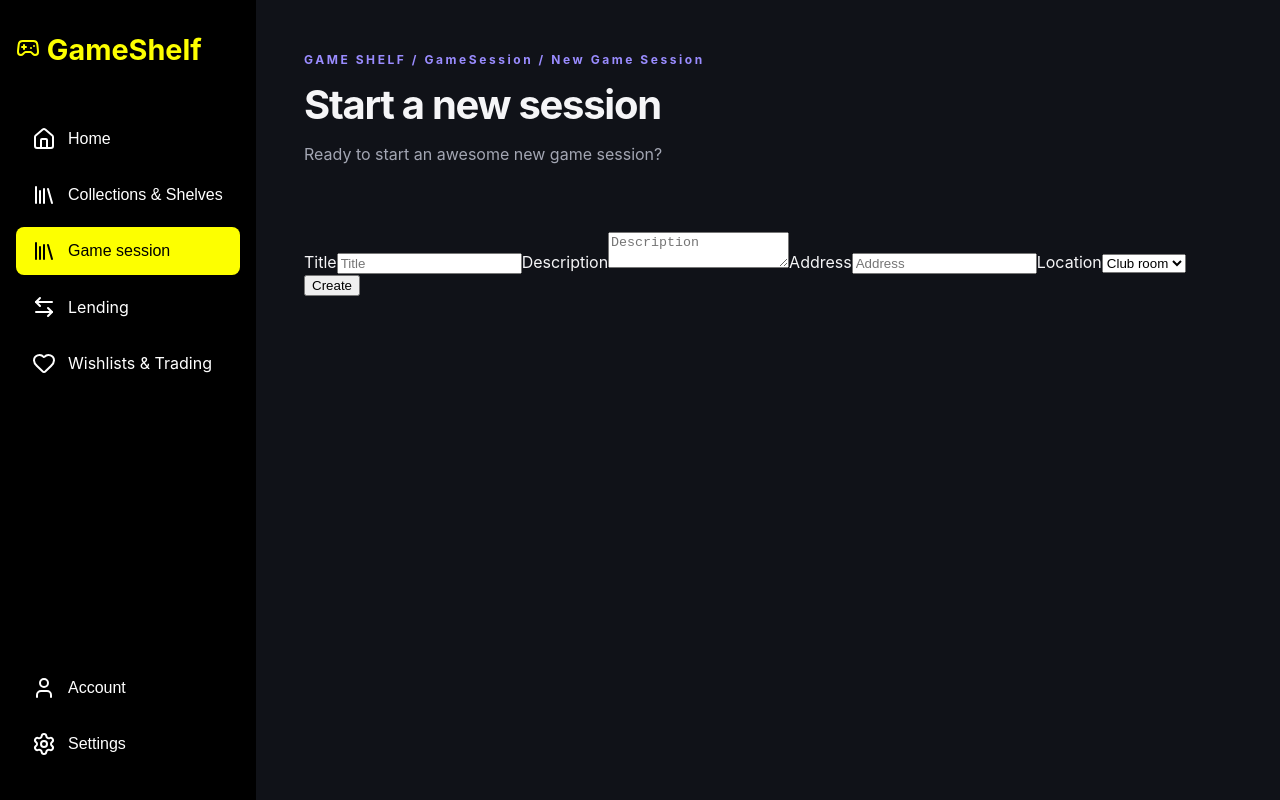
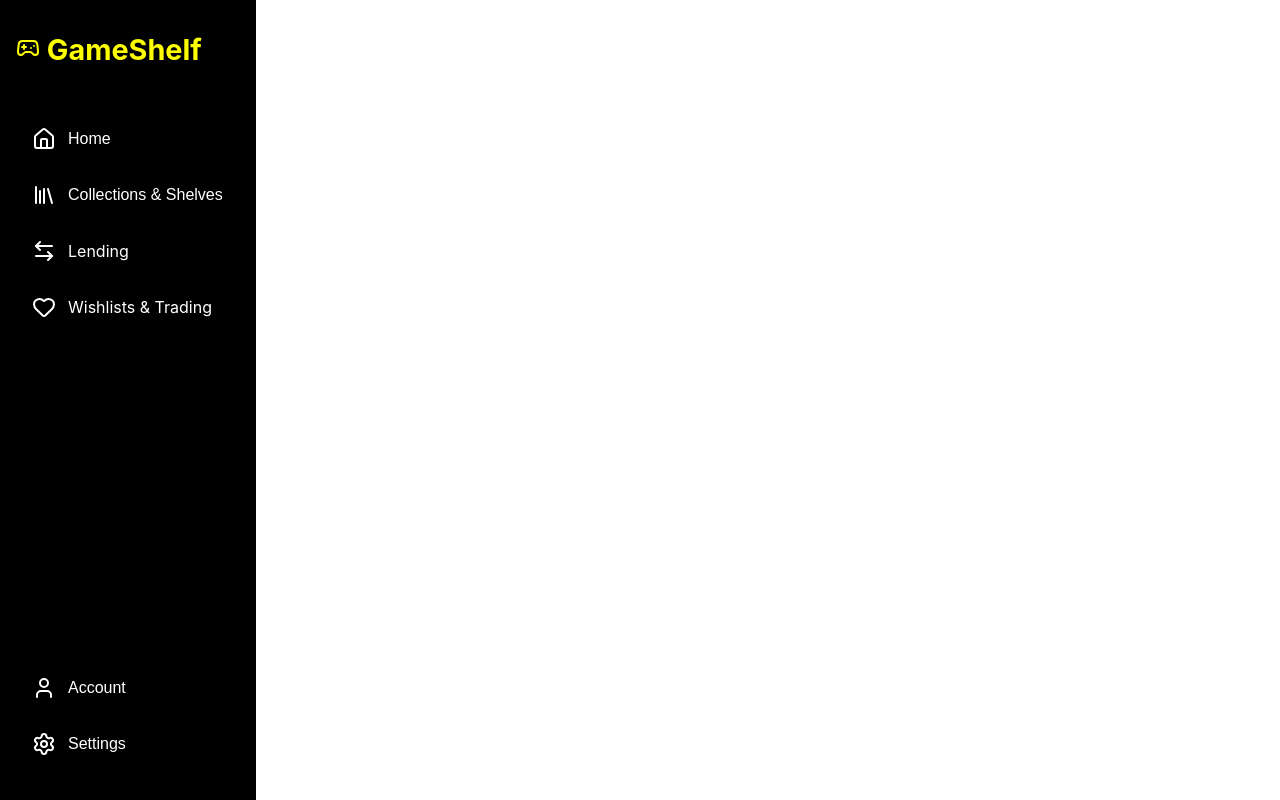
Before and after one commit to Kschoenaker/Game-Shelf-Groep6, a React (Vite) app in the folder my-project/: page /game-sessions/create in a window 1280 px wide. Built offline with nearby package versions, Linux system fonts and the light colour scheme.

Commit message:
undo
app - sidebar - components

```diff
--- a/my-project/src/App.tsx
+++ b/my-project/src/App.tsx
@@ -1,8 +1,10 @@
+
 import { Routes, Route, Navigate } from "react-router";
 
 import Sidebar from "./components/Sidebar/Sidebar";
 import Lending from "./pages/Lending";
 import Wishlist from "./pages/Wishlist";
+
 import GameSessionStart from "./pages/GameSessionPages/GameSessionStart";
 import CreateGameSession from "./pages/GameSessionPages/CreateGameSessions";
 import ManageMySession from "./pages/GameSessionPages/ManageMySession";
@@ -11,56 +13,52 @@ import NewGameSessionSignUp from "./pages/GameSessionPages/NewGameSessionSignUp"
 
 import "./App.css";
 
-export default function App() {
+function App() {
   return (
-    <div className="app-layout">
+    <div className="app">
       <Sidebar />
 
-      <main className="app-main">
+      <main className="main-content">
         <Routes>
-          {/* Startpagina */}
           <Route
             path="/"
-            element={<Navigate to="/game-sessions" replace />}
+            element={<Navigate to="/lending" replace />}
           />
 
-          {/* Session_Page 1 */}
+          <Route path="/lending" element={<Lending />} />
+          <Route path="/wishlists" element={<Wishlist />} />
+
+          {/* Game session pages */}
           <Route
             path="/game-sessions"
             element={<GameSessionStart />}
           />
-
-          {/* Session_Page 2 */}
           <Route
             path="/game-sessions/create"
             element={<CreateGameSession />}
           />
-
-          {/* Session_Page 3 */}
           <Route
             path="/game-sessions/manage"
             element={<ManageMySession />}
           />
-
-          {/* Session_Page 4 */}
           <Route
             path="/game-sessions/sign-ups"
             element={<MySessionSignUps />}
           />
-
-          {/* Session_Page 5 */}
           <Route
             path="/game-sessions/sign-up/new"
             element={<NewGameSessionSignUp />}
           />
-          <Route path="/" element={<Navigate to="/lending" replace />} />
-          <Route path="/lending" element={<Lending />} />
-          <Route path="/wishlists" element={<Wishlist />} />
-          <Route path="*" element={<Navigate to="/lending" replace />} />
+
+          {/* Redirect unknown routes */}
+          <Route
+            path="*"
+            element={<Navigate to="/lending" replace />}
+          />
         </Routes>
       </main>
     </div>
   );
+}
 
-
-};
+export default App;
--- a/my-project/src/components/GameSession/SessionForm.tsx
+++ b/my-project/src/components/GameSession/SessionForm.tsx
@@ -1,81 +1,6 @@
 
-import { useForm } from "react-hook-form";
-import type {
-  GameSession,
-  SessionPlace,
-} from "../../types/GameSessionTypes/indexGameSession";
-
-type SessionFormValues = {
-  title: string;
-  description: string;
-  address: string;
-  place: SessionPlace;
-};
-
-type SessionFormProps = {
-  onCreate: (data: SessionFormValues) => void;
-};
-
-export default function SessionForm({ onCreate }: SessionFormProps) {
-  const {
-    register,
-    handleSubmit,
-    formState: { errors },
-  } = useForm<SessionFormValues>({
-    defaultValues: {
-      title: "",
-      description: "",
-      address: "",
-      place: "club_room",
-    },
-  });
-
-  function submitForm(data: SessionFormValues) {
-    onCreate(data);
-  }
-
-  return (
-    <form
-      className="formSection"
-      onSubmit={handleSubmit(submitForm)}
-    >
-      <label htmlFor="title">Title</label>
-      <input
-        id="title"
-        {...register("title", {
-          required: "Title is required",
-        })}
-        placeholder="Title"
-      />
-      {errors.title && <p>{errors.title.message}</p>}
-
-      <label htmlFor="description">Description</label>
-      <textarea
-        id="description"
-        {...register("description", {
-          required: "Description is required",
-        })}
-        placeholder="Description"
-      />
-      {errors.description && <p>{errors.description.message}</p>}
-
-      <label htmlFor="address">Address</label>
-      <input
-        id="address"
-        {...register("address", {
-          required: "Address is required",
-        })}
-        placeholder="Address"
-      />
-      {errors.address && <p>{errors.address.message}</p>}
-
-      <label htmlFor="place">Location</label>
-      <select id="place" {...register("place")}>
-        <option value="club_room">Club room</option>
-        <option value="home">Home</option>
-      </select>
-
-      <button type="submit">Create</button>
-    </form>
+export default function SessionForm() {
+  return(
+    <></>
   );
 }
--- a/my-project/src/components/Sidebar/Sidebar.tsx
+++ b/my-project/src/components/Sidebar/Sidebar.tsx
@@ -17,10 +17,6 @@ function Sidebar() {
                 <button type="button">
                     <icons.Library />
                     <span>Collections & Shelves</span>
-                </button>
-                <button className="active">
-                    <icons.Library />
-                    <span>Game session</span>
                 </button>
 
                 <NavLink
--- a/my-project/src/main.tsx
+++ b/my-project/src/main.tsx
@@ -9,5 +9,5 @@ createRoot(document.getElementById('root')!).render(
     <BrowserRouter>
       <App />
     </BrowserRouter>
-  </StrictMode>
-);
+  </StrictMode>,
+)
--- a/my-project/src/pages/GameSessionPages/CreateGameSessions.tsx
+++ b/my-project/src/pages/GameSessionPages/CreateGameSessions.tsx
@@ -1,34 +1,7 @@
 
-import SessionForm from "../../components/GameSession/SessionForm";
 
 export default function CreateGameSession() {
   return (
-    <main className="session-page">
-      <header className="session-header">
-        <div>
-          <span className="session-eyebrow">
-            GAME SHELF / GameSession / New Game Session
-          </span>
-
-          <h1>Start a new session</h1>
-
-          <p className="session-subtitle">
-            Ready to start an awesome new game session?
-          </p>
-        </div>
-      </header>
-
-      <section>
-        <SessionForm
-          onCreate={(data) => {
-            console.log("New game session:", data);
-          }}
-        />
-      </section>
-
-      <footer>
-        {/* Eventuele footerinhoud */}
-      </footer>
-    </main>
+    <></>
   );
 }
--- a/my-project/src/pages/GameSessionPages/GameSessionStart.tsx
+++ b/my-project/src/pages/GameSessionPages/GameSessionStart.tsx
@@ -1,4 +1,4 @@
-import { Link } from "react-router-dom";
+import { Link } from "react-router";
 import "./GameSessionStart.css";
 
 // alle inhoudelijke lijsten
--- a/my-project/src/pages/GameSessionPages/ManageMySession.tsx
+++ b/my-project/src/pages/GameSessionPages/ManageMySession.tsx
@@ -1,4 +1,4 @@
-import { Link } from "react-router-dom";
+import { Link } from "react-router";
 
 // alle inhoudelijke lijsten
 ;
--- a/my-project/src/pages/GameSessionPages/MySessionSignUps.tsx
+++ b/my-project/src/pages/GameSessionPages/MySessionSignUps.tsx
@@ -1,4 +1,4 @@
-import { Link } from "react-router-dom";
+import { Link } from "react-router";
 
 // alle inhoudelijke lijsten
 ;
--- a/my-project/src/pages/GameSessionPages/NewGameSessionSignUp.tsx
+++ b/my-project/src/pages/GameSessionPages/NewGameSessionSignUp.tsx
@@ -1,4 +1,4 @@
-import { Link } from "react-router-dom";
+import { Link } from "react-router";
 
 // alle inhoudelijke lijsten
 ;
```
